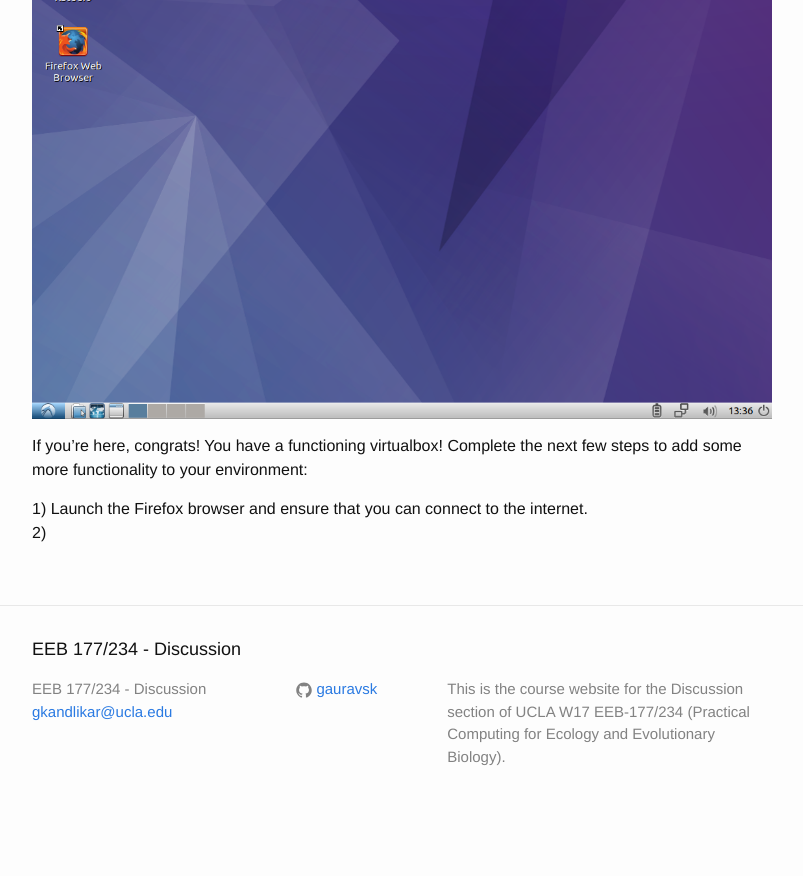
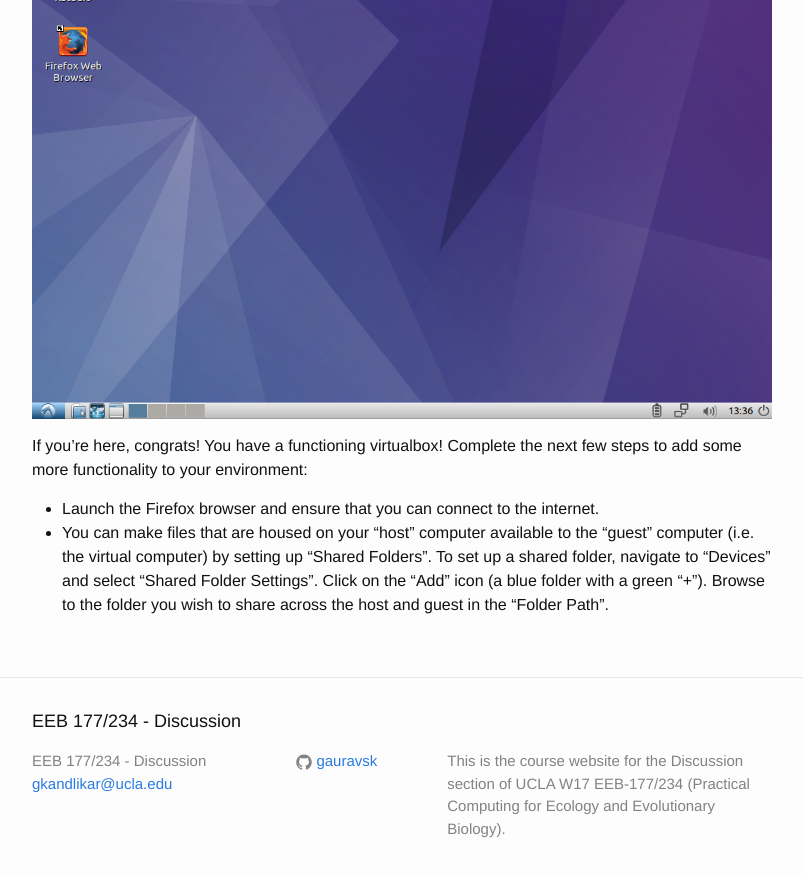
Before and after one commit to michaelalfaro/eeb177-W17.github.io, a Jekyll site: the page built from _posts/2017-01-02-setup-virtual-box.markdown, in a window 1280 px wide and 900 px high, scrolled down 1262 px. Shown: the top 876 px of the window, without its empty margins (238-1041 px from the left). Built offline with Jekyll 4.4.1, drawn with Linux system fonts in a browser that asks for light colours; before the commit the page ends 2090 px from its top, so only the background shows below that; some of the changed text lies outside the part shown.

Commit message:
renaming files and some additions

```diff
--- a/_posts/2016-12-28-setup-virtual-box.markdown
+++ b/_posts/2017-01-02-setup-virtual-box.markdown
@@ -32,5 +32,5 @@ You should see a home screen that looks like this:
 
 If you're here, congrats! You have a functioning virtualbox! Complete the next few steps to add some more functionality to your environment:
 
-1) Launch the Firefox browser and ensure that you can connect to the internet.
-2)
+- Launch the Firefox browser and ensure that you can connect to the internet.
+- You can make files that are housed on your "host" computer available to the "guest" computer (i.e. the virtual computer) by setting up "Shared Folders". To set up a shared folder, navigate to "Devices" and select "Shared Folder Settings". Click on the "Add" icon (a blue folder with a green "+"). Browse to the folder you wish to share across the host and guest in the "Folder Path".
--- a/_posts/2016-12-28-setup-github.markdown
+++ b/_posts/2017-01-03-setup-github.markdown
@@ -1,7 +1,7 @@
 ---
 layout: post
 title: Week 1- Getting Started with Git and Github
-date:   2016-12-28
+date:   2017-01-03
 author: Gaurav Kandlikar
 ---
 
```
Also changed, not shown: other parts of _posts/2017-01-02-setup-virtual-box.markdown (+1 -1 lines).
